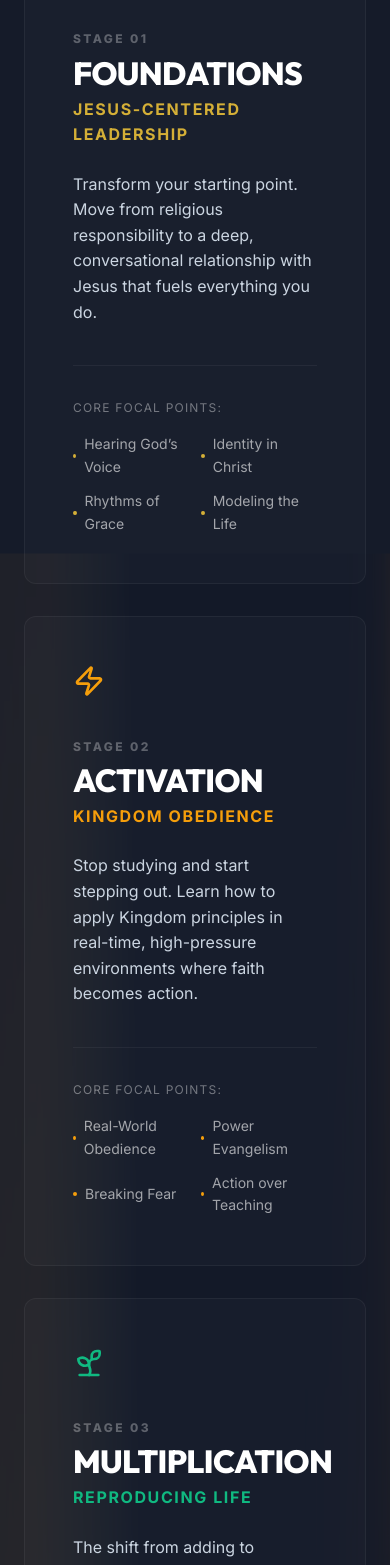
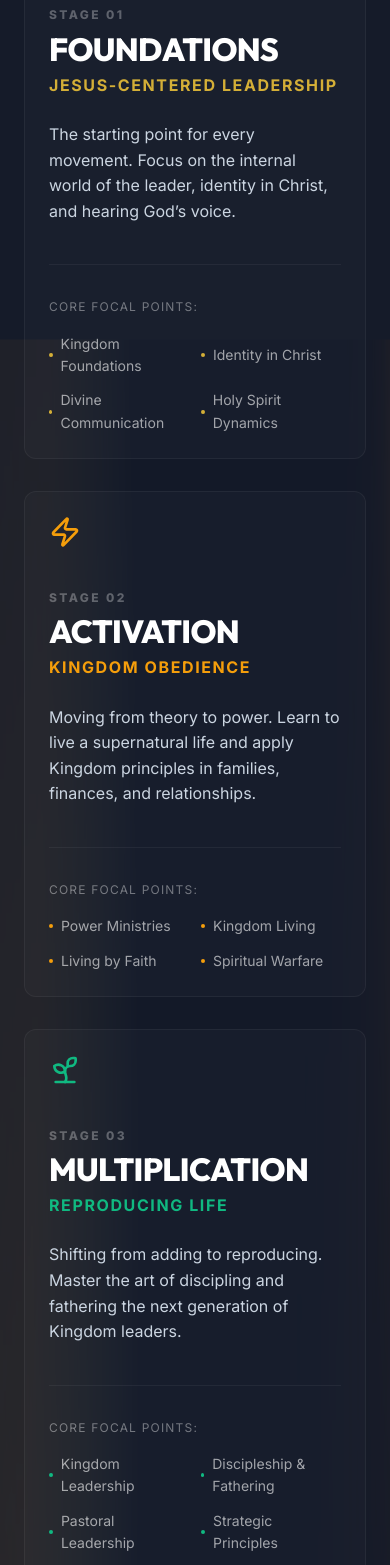
Before and after one commit to livetree/PI-main, a Next.js app: page /training in a window 390 px wide. Shown: the part 1020-2585 px from the top of the page. Built offline with nearby package versions, Linux system fonts and the light colour scheme.

Commit message:
feat: updated training portal with official PI pathways and mobile refinements

```diff
--- a/src/app/training/page.js
+++ b/src/app/training/page.js
@@ -11,8 +11,8 @@ const TRAININGS = [
     title: 'FOUNDATIONS',
     subtitle: 'Jesus-Centered Leadership',
     icon: <Flame size={32} />,
-    description: 'Transform your starting point. Move from religious responsibility to a deep, conversational relationship with Jesus that fuels everything you do.',
-    features: ['Hearing God’s Voice', 'Identity in Christ', 'Rhythms of Grace', 'Modeling the Life'],
+    description: 'The starting point for every movement. Focus on the internal world of the leader, identity in Christ, and hearing God’s voice.',
+    features: ['Kingdom Foundations', 'Identity in Christ', 'Divine Communication', 'Holy Spirit Dynamics'],
     color: 'var(--brand-primary)'
   },
   {
@@ -20,8 +20,8 @@ const TRAININGS = [
     title: 'ACTIVATION',
     subtitle: 'Kingdom Obedience',
     icon: <Zap size={32} />,
-    description: 'Stop studying and start stepping out. Learn how to apply Kingdom principles in real-time, high-pressure environments where faith becomes action.',
-    features: ['Real-World Obedience', 'Power Evangelism', 'Breaking Fear', 'Action over Teaching'],
+    description: 'Moving from theory to power. Learn to live a supernatural life and apply Kingdom principles in families, finances, and relationships.',
+    features: ['Power Ministries', 'Kingdom Living', 'Living by Faith', 'Spiritual Warfare'],
     color: '#f59e0b'
   },
   {
@@ -29,8 +29,8 @@ const TRAININGS = [
     title: 'MULTIPLICATION',
     subtitle: 'Reproducing Life',
     icon: <Sprout size={32} />,
-    description: 'The shift from adding to multiplying. Master the art of discipling others who are equipped to disciple others, creating an exponential movement.',
-    features: ['Discipleship Pathways', 'Training Trainers', 'Empowering Others', 'Reproducible Tools'],
+    description: 'Shifting from adding to reproducing. Master the art of discipling and fathering the next generation of Kingdom leaders.',
+    features: ['Kingdom Leadership', 'Discipleship & Fathering', 'Pastoral Leadership', 'Strategic Principles'],
     color: '#10b981'
   },
   {
@@ -38,8 +38,8 @@ const TRAININGS = [
     title: 'CULTURE',
     subtitle: 'Ecosystems of Growth',
     icon: <Network size={32} />,
-    description: 'Building the environment where multiplication is the natural outcome. Design simple, scalable systems that sustain movement for generations.',
-    features: ['Simple Systems', 'Scalable Models', 'Regional Impact', 'Generational Legacy'],
+    description: 'Transforming a community into a movement. Establishing the multiplying culture and simple systems that sustain growth.',
+    features: ['Multiplying Church', 'Church Movement', 'Movement Ecosystems', 'Global Impact'],
     color: '#6366f1'
   }
 ];
@@ -88,7 +88,7 @@ export default function TrainingPage() {
                 style={{
                   background: 'rgba(255,255,255,0.02)',
                   border: '1px solid rgba(255,255,255,0.05)',
-                  padding: '3rem',
+                  padding: 'clamp(1.5rem, 5vw, 3rem)',
                   borderRadius: '12px',
                   position: 'relative',
                   overflow: 'hidden',
@@ -129,7 +129,7 @@ export default function TrainingPage() {
             initial={{ opacity: 0, scale: 0.95 }}
             whileInView={{ opacity: 1, scale: 1 }}
             viewport={{ once: true }}
-            style={{ padding: '8rem 4rem', background: 'rgba(255,255,255,0.02)', border: '1px solid rgba(255,255,255,0.05)', borderRadius: '24px', position: 'relative', overflow: 'hidden' }}
+            style={{ padding: 'clamp(3rem, 10vw, 8rem) clamp(1.5rem, 5vw, 4rem)', background: 'rgba(255,255,255,0.02)', border: '1px solid rgba(255,255,255,0.05)', borderRadius: '24px', position: 'relative', overflow: 'hidden' }}
           >
             <div style={{ position: 'absolute', top: 0, left: '50%', transform: 'translateX(-50%)', width: '200px', height: '4px', background: 'var(--brand-secondary)' }}></div>
             <h2 style={{ fontSize: 'clamp(2.5rem, 5vw, 4.5rem)', fontWeight: 900, textTransform: 'uppercase', marginBottom: '2rem', lineHeight: 1 }}>
```
